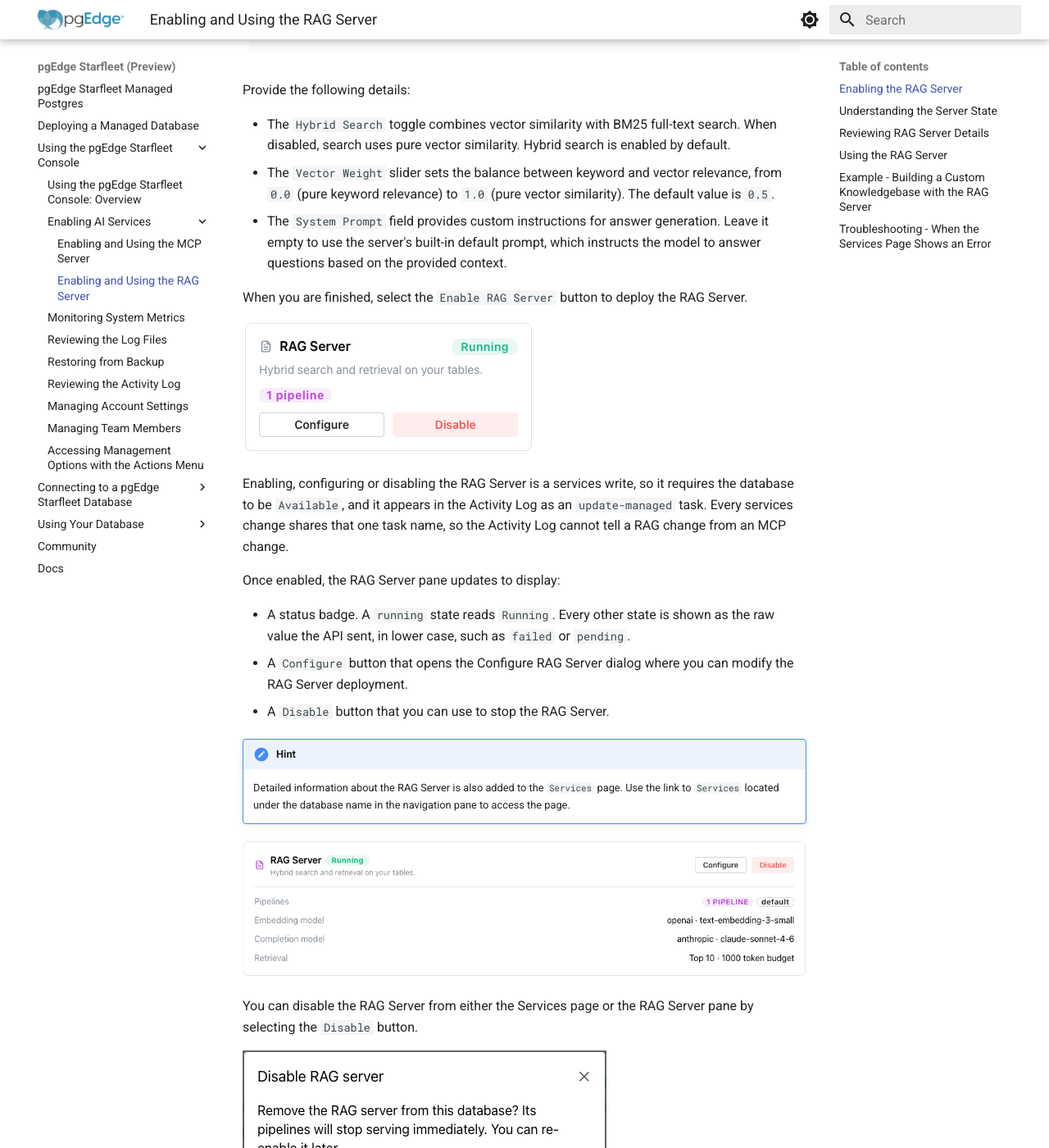
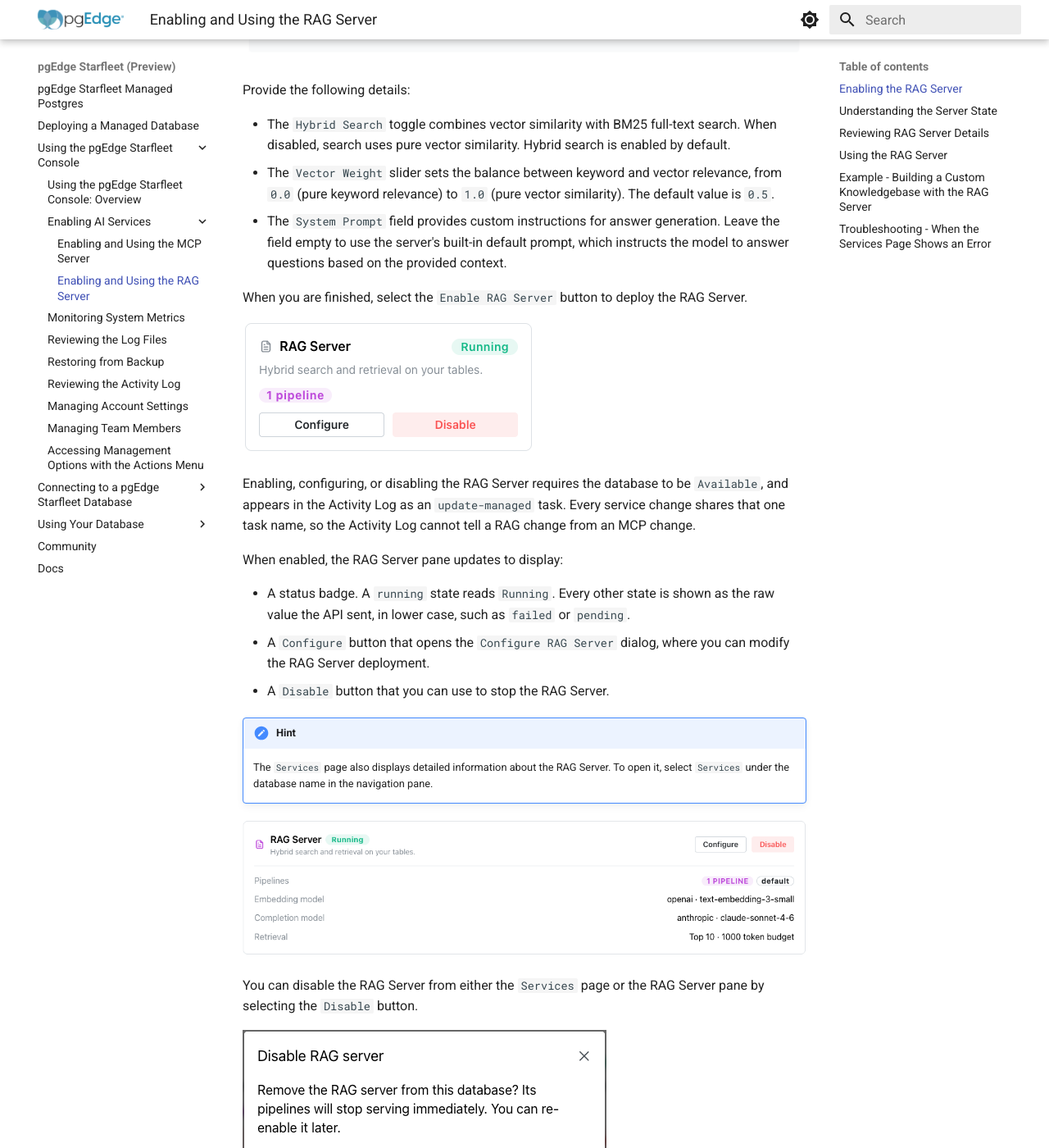
Before and after one commit to pgEdge/pgedge-starfleet-docs, an MkDocs documentation site: the page built from docs/serving_ai_content/rag.md, in a window 1280 px wide and 1400 px high, scrolled down 4801 px. Shown: the whole window at 82% size. Built offline with MkDocs 1.6.1 and Material for MkDocs 9.7.7, drawn with Linux system fonts in a browser that asks for light colours; some of the changed text lies outside the part shown.

Commit message:
Review rag.md for formal voice and clarity
Fix terminology and formatting inconsistencies with mcp.md (deploy vs.
deployment, pgEdge Starfleet naming, service change), ambiguous
pronouns, awkward phrasing, and a mismatched code-symbol. Convert
colons to semicolons where both sides are independent clauses, inline
a step's cross-reference link, and demote a verification step to a
closing paragraph.

````diff
--- a/docs/serving_ai_content/rag.md
+++ b/docs/serving_ai_content/rag.md
@@ -5,15 +5,14 @@ can use to deploy available services on your database.
 
 ![The AI Services pane](../images/sf_services.png)
 
-Select `Enable RAG` to deploy the server. Once the service is deployed, select
-the `Details` button to view details and manage it.
+Select `Enable RAG` to deploy the server. When the service is deployed, select
+the `Details` button to manage the server.
 
 The
 [pgEdge RAG Server](https://docs.pgedge.com/pgedge-rag-server/v1-0-0/)
-is a simple API server used to perform Retrieval-Augmented Generation (RAG) of
-text based on content from a Postgres database using pgvector. Consider using
-a RAG Server when you have a well-defined use case with predictable query
-patterns.
+is an API server that performs Retrieval-Augmented Generation (RAG) over
+content stored in a Postgres database using pgvector. Consider using a RAG
+Server when you have a well-defined use case with predictable query patterns.
 
 ## Enabling the RAG Server
 
@@ -23,7 +22,8 @@ Select the `AI Services` pane, then select `Enable RAG` to begin.
 
 To enable a RAG Server, select the `Enable RAG` icon in the RAG Server pane.
 The button is active only while the database status is `Available`. On a
-database in any other status, hovering it shows `Database not available`.
+database in any other status, hovering over the button shows
+`Database not available`.
 
 ![Provide details about the RAG Server](../images/sf_rag_details.png)
 
@@ -49,28 +49,28 @@ deployment:
 * The `Default Completion LLM API Key` field provides the API key required for
   the selected completion LLM provider.
 * The `Add Pipelines` field defines one or more pipelines. Each pipeline has
-  its own tables and can override the default values, and is queried at
+  its own tables, can override the default values, and is queried at
   `/rag/v1/pipelines/<name>`.
 
 pgEdge Starfleet supports two embedding providers: `OpenAI` and `Voyage`.
-Starfleet does not provide infrastructure for self-hosted model serving,
-so Ollama is not offered; Anthropic does not provide an embedding model,
-so it is not available either.
+pgEdge Starfleet does not provide infrastructure for self-hosted model
+serving, so Ollama is not offered; Anthropic does not provide an embedding
+model, so it is not available either.
 
 pgEdge Starfleet supports two completion providers: `Anthropic (Claude)`
 and `OpenAI`.
 
 When you select `OpenAI` for both the embedding provider and the completion
 provider, the two API key fields collapse into a single
-`Default OpenAI API Key` field. The one value you enter there is used for
-both providers.
+`Default OpenAI API Key` field. The value you enter in that field is used
+for both providers.
 
 !!! note
 
     Neither the console nor the platform checks an API key when you enable the
     server. A server carrying a bad key still reaches `Running`, and the bad
-    key surfaces only when a pipeline query fails. Check the key before you
-    enable rather than reading the badge.
+    key surfaces only when a pipeline query fails. Check the key before
+    enabling the server rather than relying on the status badge.
 
 Select `+Add Pipeline` to expand the dialog and define one or more pipelines
 used by the RAG Server.
@@ -84,17 +84,18 @@ For each pipeline, provide:
   type.
 * At least one table, under `Add Tables`. A pipeline retrieves across every
   table you add to it, and the `Add Table` button appends another. Each table
-  is its own collapsible block, and a block can be removed while more than one
-  remains.
+  is its own collapsible block, and a block can be removed as long as more
+  than one remains.
 
 For each table in a pipeline, provide:
 
-* The name of the table or view to use, in the `Table Name` field. Qualify it
-  with its schema, for example `public.documents`.
+* The name of the table or view to use, in the `Table Name` field. Qualify
+  the name with its schema, for example `public.documents`.
 * The name of the column containing the text content to be indexed and
-  searched, in the `Text Column` field. A new table block starts at `content`.
+  searched, in the `Text Column` field. A new table block defaults to
+  `content`.
 * The name of the column containing the vector embeddings (using pgvector) for
-  that content, in the `Vector Column` field. A new table block starts at
+  that content, in the `Vector Column` field. A new table block defaults to
   `embedding`.
 
 When you set default values for the RAG Server, individual pipelines can omit
@@ -141,39 +142,39 @@ Provide the following details:
   relevance, from `0.0` (pure keyword relevance) to `1.0` (pure vector
   similarity). The default value is `0.5`.
 * The `System Prompt` field provides custom instructions for answer
-  generation. Leave it empty to use the server's built-in default prompt,
-  which instructs the model to answer questions based on the provided
-  context.
+  generation. Leave the field empty to use the server's built-in default
+  prompt, which instructs the model to answer questions based on the
+  provided context.
 
 When you are finished, select the `Enable RAG Server` button to deploy the
 RAG Server.
 
 ![The deployed service](../images/sf_enable_rag_deployed.png)
 
-Enabling, configuring or disabling the RAG Server is a services write, so it
-requires the database to be `Available`, and it appears in the Activity Log as
-an `update-managed` task. Every services change shares that one task name, so
-the Activity Log cannot tell a RAG change from an MCP change.
+Enabling, configuring, or disabling the RAG Server requires the database to
+be `Available`, and appears in the Activity Log as an `update-managed` task.
+Every service change shares that one task name, so the Activity Log cannot
+tell a RAG change from an MCP change.
 
-Once enabled, the RAG Server pane updates to display:
+When enabled, the RAG Server pane updates to display:
 
 - A status badge. A `running` state reads `Running`. Every other state is
   shown as the raw value the API sent, in lower case, such as `failed` or
   `pending`.
-- A `Configure` button that opens the Configure RAG Server dialog where you can
-  modify the RAG Server deployment.
+- A `Configure` button that opens the `Configure RAG Server` dialog, where you
+  can modify the RAG Server deployment.
 - A `Disable` button that you can use to stop the RAG Server.
 
 !!! hint
 
-    Detailed information about the RAG Server is also added to the `Services`
-    page. Use the link to `Services` located under the database name in the
-    navigation pane to access the page.
+    The `Services` page also displays detailed information about the RAG
+    Server. To open it, select `Services` under the database name in the
+    navigation pane.
 
 ![RAG Server information is now displayed on the Services dialog](../images/sf_rag_services.png)
 
-You can disable the RAG Server from either the Services page or the RAG Server
-pane by selecting the `Disable` button.
+You can disable the RAG Server from either the `Services` page or the RAG
+Server pane by selecting the `Disable` button.
 
 ![Disabling the RAG Server](../images/sf_rag_confirm_disable.png)
 
@@ -182,19 +183,19 @@ Select the `Disable RAG Server` button to stop the RAG Server.
 ## Understanding the Server State
 
 The `state` badge on the RAG Server pane is not a readiness signal. The
-state changes to `running` the moment the deployment completes, whatever
-the server itself is doing.
+state changes to `running` when the deployment completes, regardless of
+what the server is doing.
 
-* `Running` means the deploy finished, not that the server answers.
-* `Failed` is a reliable state that calls for action; a `Running` badge
+* `Running` means the deployment completed, not that the server answers.
+* `Failed` is a reliable state that requires attention; a `Running` badge
   proves nothing on its own.
 
-The RAG Server exposes no handshake, so query a pipeline to find out
-whether it is ready.
+The RAG Server exposes no handshake; query a pipeline to determine whether
+it is ready.
 
 ## Reviewing RAG Server Details
 
-Once the RAG Server is running, its pane displays the server's status and
+When the RAG Server is running, its pane displays the server's status and
 configuration:
 
 ![The RAG Server pane showing connection details](../images/sf_rag_connect_details.png)
@@ -213,10 +214,10 @@ Select `Configure` to change these settings, or `Disable` to stop the server.
 
 ## Using the RAG Server
 
-The API base URL is your database's own domain with `/rag/v1` on the end, and
-a pipeline is one segment below it: a query is a `POST` to
+The API base URL is your database's own domain with `/rag/v1` appended to it,
+and a pipeline is one segment below it; a query is a `POST` to
 `https://<your-domain>/rag/v1/pipelines/<pipeline-name>` carrying a JSON body.
-A name the server does not know answers `404`.
+A pipeline name that the server does not recognize answers `404`.
 
 After adding a RAG Server to your database, you can use the
 [pgEdge Docloader](https://docs.pgedge.com/pgedge-docloader/v1-0-0/)
@@ -247,15 +248,15 @@ the LLM to generate a grounded answer.
 
 ## Example - Building a Custom Knowledgebase with the RAG Server
 
-This example walks through loading a set of Markdown documentation into
-your pgEdge Starfleet database and querying it through the RAG Server.
-The RAG Server only generates embeddings for incoming queries. The
-`embedding` column on your table must be populated separately before the
-server can retrieve against it.
+This example demonstrates loading a set of Markdown documentation into
+your pgEdge Starfleet database and querying that content through the RAG
+Server. The RAG Server only generates embeddings for incoming queries;
+the `embedding` column on your table must be populated separately before
+the server can retrieve results from it.
 
 1.  Connect with `psql` as the `app` user, using the connection string
     from the `Application` tab of your database's `Connect` pane (see
-    [Connecting with psql](../connecting/psql.md)): the `app` user owns
+    [Connecting with psql](../connecting/psql.md)). The `app` user owns
     the database and can create tables, while the `admin` user cannot.
     For example:
 
@@ -308,8 +309,7 @@ server can retrieve against it.
         `pgedge-docloader` is an open-source command-line tool. Install
         it by cloning and building the
         [pgEdge Docloader](https://github.com/pgEdge/pgedge-docloader)
-        repository. You can download and install it with the following
-        steps:
+        repository:
 
         ```bash
         git clone https://github.com/pgEdge/pgedge-docloader.git
@@ -318,19 +318,17 @@ server can retrieve against it.
         make install
         ```
 
-4.  Populate the `embedding` column for each row. Before populating
-    the column, enable the MCP Server with `Generate embeddings` and
-    `Allow writes` enabled (see
-    [Enabling the MCP Server](mcp.md#enabling-the-mcp-server)). If you
-    enable an AI client (like Claude Code), you can ask the interface
-    to:
+4.  Populate the `embedding` column for each row. Before populating the column,
+    [enable the MCP Server](mcp.md#enabling-the-mcp-server) with `Generate
+    embeddings` and `Allow writes` turned on. If you connect an AI client (such
+    as Claude Code), you can ask it to:
 
     - find the rows in `documents` where `embedding IS NULL`.
     - call `generate_embedding` on each row's `content` to compute a
       vector.
     - `UPDATE` that row, storing the vector in its `embedding` column.
 
-5.  Navigate to the RAG Server details page. In the console, go to the
+5.  Navigate to the RAG Server details page. In the console, open the
     `AI Services` pane and select `Details` on your running RAG
     Server, or select `Services` from the navigation pane. Under
     `Connect`, note the API base URL and the pipeline name.
@@ -349,27 +347,26 @@ server can retrieve against it.
       -d '{"query": "How do I configure replication?"}'
     ```
 
-8.  Verify the response: the RAG Server returns a JSON payload with a
-    generated `answer` and the `sources` it retrieved, which should
-    reference content from the documentation you loaded in step 3.
+The response is a JSON payload with a generated `answer` and the `sources`
+it retrieved, which should reference content from the documentation you
+loaded in step 3.
 
 ## Troubleshooting - When the Services Page Shows an Error
 
 The `Services` page displays a message when something goes wrong:
 
-* `Unable to load services` is displayed as a red panel with the body
-  text: `We could not load this database. Refresh the page to try
-  again.`
+* `Unable to load services` appears in a red panel with the body text:
+  `We could not load this database. Refresh the page to try again.`
 
     The RAG and MCP Servers keep running while the console cannot read
     them, so this indicates a console read failure rather than an
     outage of the services themselves.
 
-* `Failed to update RAG Server.` is displayed when a service change is
-  refused. This text is the fallback, shown when the API sends no message
-  of its own.
+* `Failed to update RAG Server.` appears when a service change is
+  refused. This is the fallback text, shown when the API sends no
+  message of its own.
 
-    A services change needs the database in an `Available` state, and
-    each service change writes one `update-managed` task, so the
-    Activity Log records both failed and successful modification
-    attempts.
+    A service change requires the database to be in an `Available`
+    state, and each service change writes one `update-managed` task,
+    so the Activity Log records both failed and successful
+    modification attempts.
````
Also changed, not shown: other parts of docs/serving_ai_content/rag.md (+1 -1 lines).
